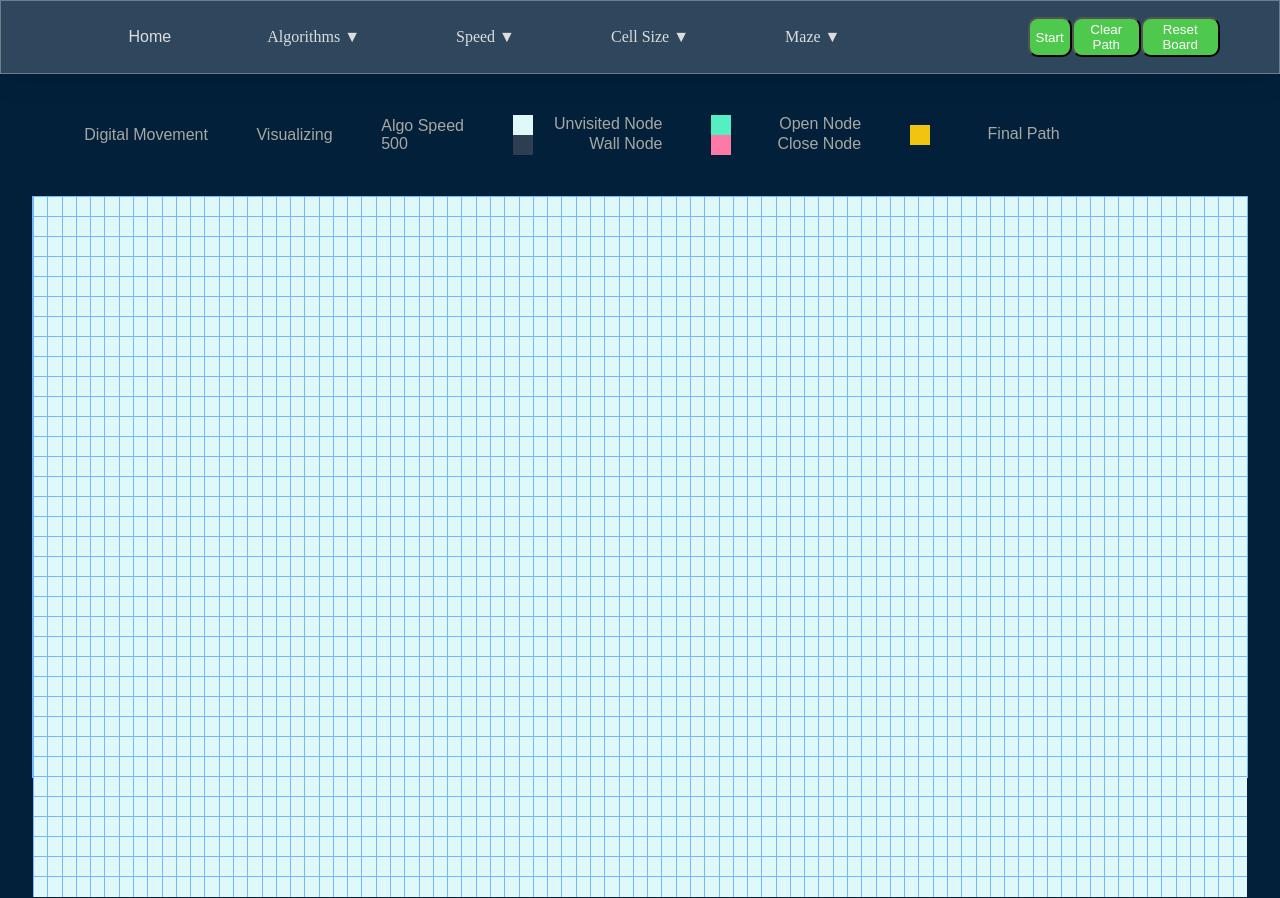
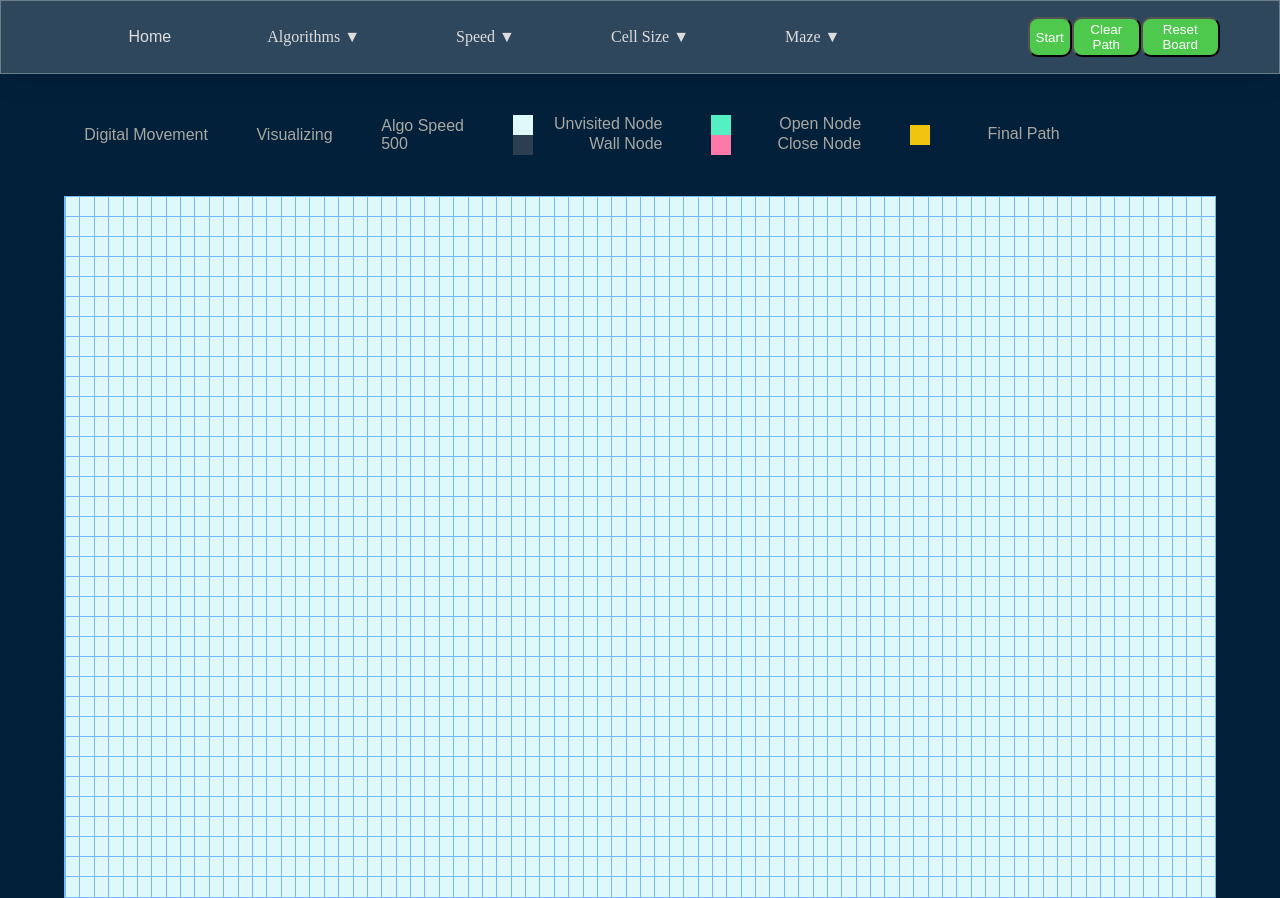
Before and after one commit to SixthEd/Algo-Visualizer, a React (Create React App) app: page /pathFinder-algo in a window 1280 px wide. Built offline with nearby package versions, Linux system fonts and the light colour scheme.

Commit message:
fix cells

```diff
--- a/src/Components/Path Finder/Cell.jsx
+++ b/src/Components/Path Finder/Cell.jsx
@@ -3,6 +3,7 @@ import React, { useEffect, useState } from "react";
 function Cell(props)
 {
     let [color,setColor] = useState("rgb(223, 249, 251)");
+
 
 
     return <div className="cells" id={`cell_${[props.rowIndex]}-${[props.colIndex]}`} style={{backgroundColor: {color}}} >
--- /dev/null
+++ b/src/Components/Path Finder/CellClass.js
@@ -0,0 +1,14 @@
+class CellClass{
+
+    constructor(row, col, totalRows, totalCols)
+    {
+        this.row =row;
+        this.col =col;
+        this.totalRow= totalRows;
+        this.totalCols = totalCols;
+        this.wall =false;
+        this.neighbour = [];
+    }
+}
+
+export default CellClass;
--- a/src/Components/Path Finder/PathFinder.jsx
+++ b/src/Components/Path Finder/PathFinder.jsx
@@ -1,16 +1,20 @@
 import React, { useCallback, useEffect, useRef, useState } from "react";
 import PathFinderNavBar from "./PathFinderNavBar";
 import Cell from "./Cell";
+import CellClass from "./CellClass";
 
 
 function PathFinder() {
     let [cellSize, setCellSize] = useState(15);
-    let [rows, setRows] = useState([]);
-    let [cols, setCols] = useState([]);
+    let [matrix,setMatrix] = useState([]);
+    let [rows, setRows] = useState(35);
+    let [cols, setCols] = useState(80);
+    let [startNode, setStartNode] = useState(null);
+    let [endNode, setEndNode] = useState(null)
+
     let [algo, setAlgo] = useState(null);
     let [speed, setSpeed] = useState(0.5);
     let speedRef = useRef(speed);
-
 
 
 
@@ -33,11 +37,16 @@ function PathFinder() {
 
 
     useEffect(() => {
-        let row = new Array(35).fill(0);
-        let col = new Array(85).fill(0)
-        setRows(row)
-        setCols(col)
-    }, [cellSize])
+        let matrix = new Array(rows).fill(0).map((_,rowIndex)=> new Array(cols).fill(0).map((_,colIndex)=> new CellClass(rowIndex,colIndex,rows,cols)));
+        let middleRow = Math.floor(rows/2);
+        let startCol = Math.floor(cols/4);
+        let endCol = Math.floor((cols*3)/4);
+        setStartNode(matrix[middleRow][startCol])
+        setEndNode(matrix[middleRow][endCol])
+        setMatrix(matrix);
+
+
+    }, [])
 
 
     useEffect(() => {
@@ -82,10 +91,10 @@ function PathFinder() {
         </div>
 
         <div class="grid-container">
-            {rows.map((_, rowIndex) => {
+            {matrix.map((row, rowIndex) => {
                 return <div className="is-flex" id={`flex-${rowIndex}`} key={rowIndex}>
-                    { cols.map((_, index) => {
-                            return <Cell  rowindex={rowIndex} colIndex={index} key={index} wallnode={3} unvisitednode={index} closenode={5} finalpath={9} />
+                    { row.map((cell, colIndex) => {
+                            return <Cell  rowindex={rowIndex} colIndex={colIndex} key={`${rowIndex}-${colIndex}`} cell={cell}  isStartNode={cell===startNode} isEndNode={cell===endNode}/>
                         })
                     }
                 </div>
--- a/src/Styles/Grid.css
+++ b/src/Styles/Grid.css
@@ -3,8 +3,8 @@
   padding: 0;
   box-sizing: border-box;
   background-color: white;
-  width: 95%;
-  height: 72.75vh;
+  width: 90%;
+  height: 70%;
   display: flex;
   flex-direction: column;
   /* justify-content: center; */
```
